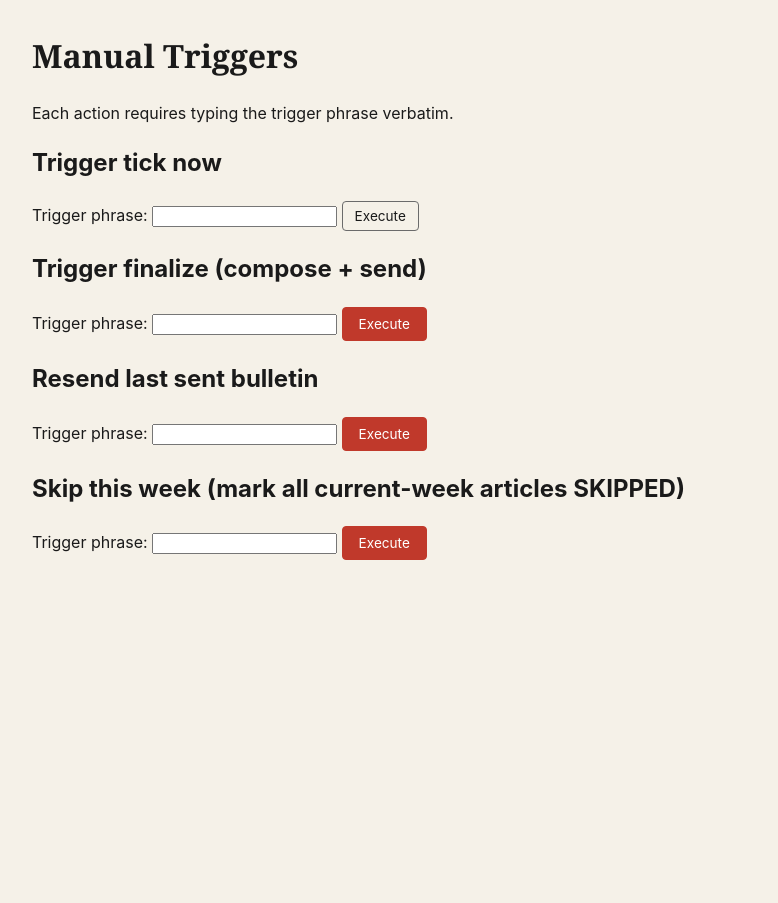
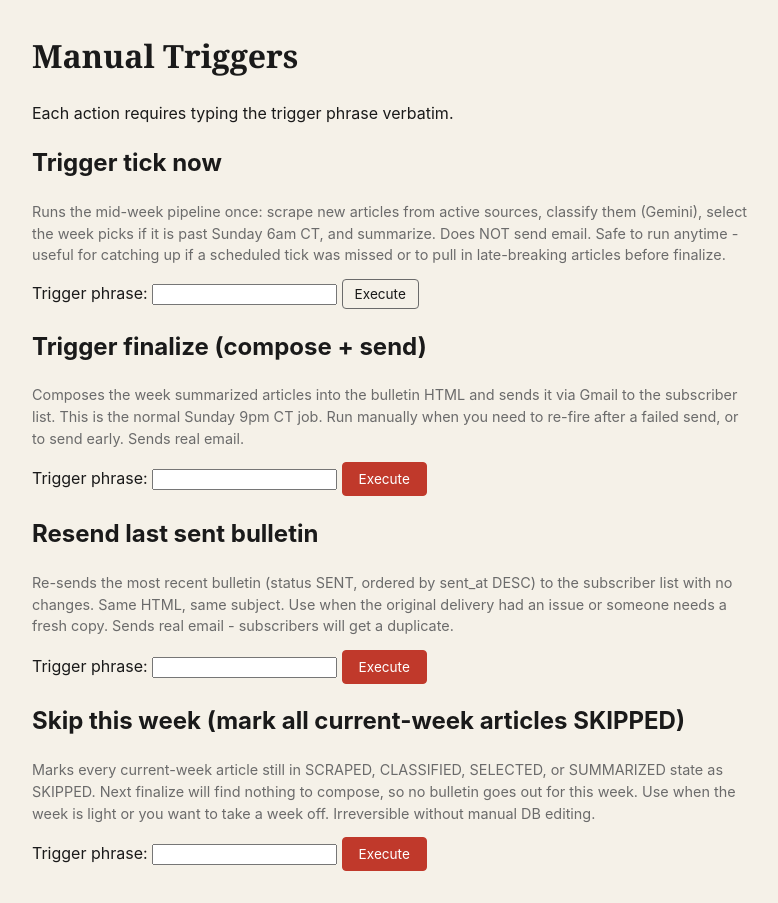
Before and after one commit to primetime4x4/whipple, a Flask app: page /manual in a window 1280 px wide. Shown: the part 95-998 px from the top of the page, without its empty margins (58-836 px from the left). Before the commit the page ends 655 px from the top, so only its background shows below. Run offline with Flask 3, Linux system fonts and the light colour scheme.

Commit message:
feat(manual): describe each trigger action
Adds a one-paragraph description above each Manual Triggers form
explaining what tick/finalize/resend/skip-week actually do, when to
use them, and whether they send real email. New .action-desc CSS
class for the muted descriptive text.

```diff
--- a/static/css/app.css
+++ b/static/css/app.css
@@ -356,3 +356,11 @@ th, td { text-align: left; padding: 0.5rem; border-bottom: 1px solid var(--rule)
   margin: 0 0 8px;
   line-height: 1.55;
 }
+
+.action-desc {
+  color: var(--muted);
+  font-size: 0.9rem;
+  line-height: 1.5;
+  margin: 0.4rem 0 0.8rem;
+  max-width: 720px;
+}
--- a/templates/manual.html
+++ b/templates/manual.html
@@ -4,17 +4,40 @@
 <h1>Manual Triggers</h1>
 <p>Each action requires typing the trigger phrase verbatim.</p>
 
-{% for action, label, danger in [
-  ('tick', 'Trigger tick now', False),
-  ('finalize', 'Trigger finalize (compose + send)', True),
-  ('resend', 'Resend last sent bulletin', True),
-  ('skip-week', 'Skip this week (mark all current-week articles SKIPPED)', True),
+{% set actions = [
+  {
+    'action': 'tick',
+    'label': 'Trigger tick now',
+    'description': 'Runs the mid-week pipeline once: scrape new articles from active sources, classify them (Gemini), select the week picks if it is past Sunday 6am CT, and summarize. Does NOT send email. Safe to run anytime - useful for catching up if a scheduled tick was missed or to pull in late-breaking articles before finalize.',
+    'danger': false
+  },
+  {
+    'action': 'finalize',
+    'label': 'Trigger finalize (compose + send)',
+    'description': 'Composes the week summarized articles into the bulletin HTML and sends it via Gmail to the subscriber list. This is the normal Sunday 9pm CT job. Run manually when you need to re-fire after a failed send, or to send early. Sends real email.',
+    'danger': true
+  },
+  {
+    'action': 'resend',
+    'label': 'Resend last sent bulletin',
+    'description': 'Re-sends the most recent bulletin (status SENT, ordered by sent_at DESC) to the subscriber list with no changes. Same HTML, same subject. Use when the original delivery had an issue or someone needs a fresh copy. Sends real email - subscribers will get a duplicate.',
+    'danger': true
+  },
+  {
+    'action': 'skip-week',
+    'label': 'Skip this week (mark all current-week articles SKIPPED)',
+    'description': 'Marks every current-week article still in SCRAPED, CLASSIFIED, SELECTED, or SUMMARIZED state as SKIPPED. Next finalize will find nothing to compose, so no bulletin goes out for this week. Use when the week is light or you want to take a week off. Irreversible without manual DB editing.',
+    'danger': true
+  }
 ] %}
+
+{% for a in actions %}
 <section>
-<h2>{{ label }}</h2>
-<form action="/manual/{{ action }}" method="post">
+<h2>{{ a.label }}</h2>
+<p class="action-desc">{{ a.description }}</p>
+<form action="/manual/{{ a.action }}" method="post">
 <label>Trigger phrase: <input type="password" name="phrase" required></label>
-<button type="submit" class="btn {% if danger %}btn-danger{% else %}btn-safe{% endif %}">Execute</button>
+<button type="submit" class="btn {% if a.danger %}btn-danger{% else %}btn-safe{% endif %}">Execute</button>
 </form>
 </section>
 {% endfor %}
```
